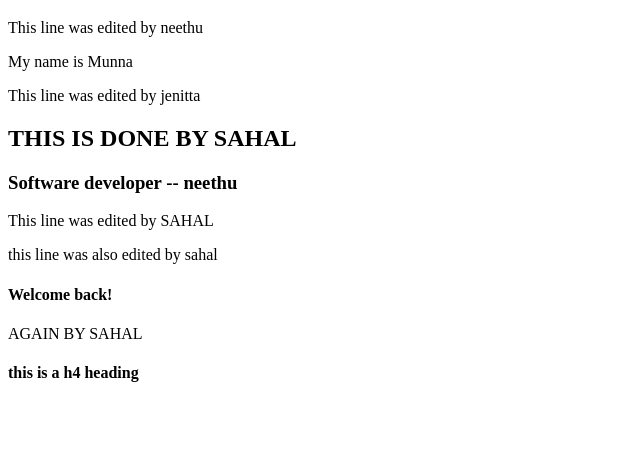
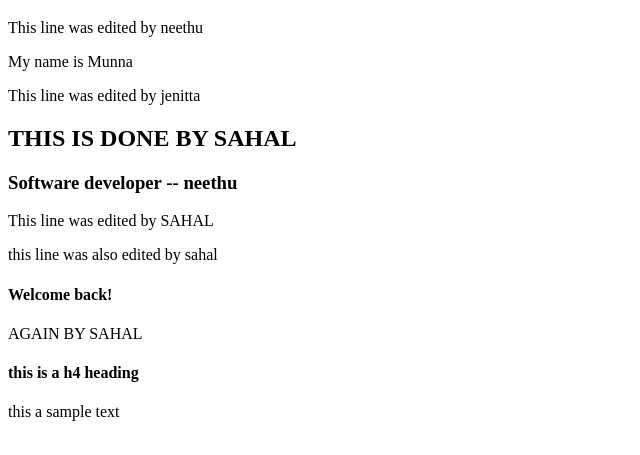
Before and after one commit to Neethuharii/anotherpractice, a plain HTML site: page index.html in a window 1280 px wide. Shown: the part 197-652 px from the top of the page, without its empty margins (0-640 px from the left). Drawn offline with Linux system fonts and the light colour scheme.

Commit message:
simple commit

```diff
--- a/index.html
+++ b/index.html
@@ -19,5 +19,6 @@
     <h4>Welcome back!</h4>
     <p>AGAIN BY SAHAL</p>
     <h4>this is a h4 heading</h4>
+    this a sample text
 </body>
 </html>
```
